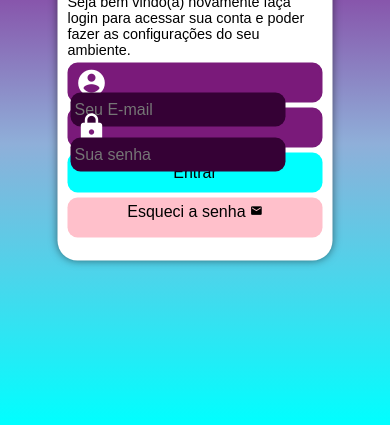
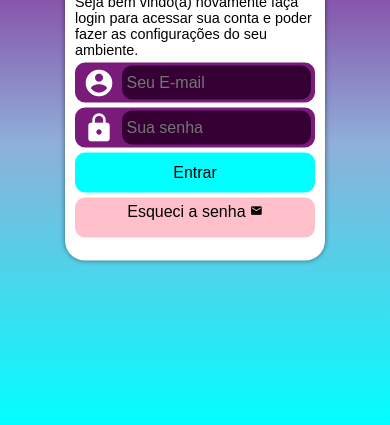
Before and after one commit to Santos132/project-login, a plain HTML site: page index.html in a window 390 px wide. Shown: the part 419-844 px from the top of the page. Drawn offline with Linux system fonts and the light colour scheme.

Commit message:
update bug mobile first

```diff
--- a/styles/style.css
+++ b/styles/style.css
@@ -35,10 +35,10 @@ main {
    left: 50%;
 
    background-color: white;
-   width: 275px;
+   width: 260px;
    height: 515px;
    border-radius: 20px;
-   box-shadow: 0px 0px 8px rgba(0, 0, 0, 0.514);
+   box-shadow: 0px 0px 5px rgba(0, 0, 0, 0.514);
 
    transform: translate(-50%, -50%);
    transition: width .3s, height .3s;
@@ -94,7 +94,7 @@ div.field > i {
 div.field > input {
    background-color: rgb(53, 1, 53);
    font-size: 1em;
-   width: calc(100% - 1);
+   width: calc(100% - 45px);
    height: 100%;
 
    border: 0px;
```
